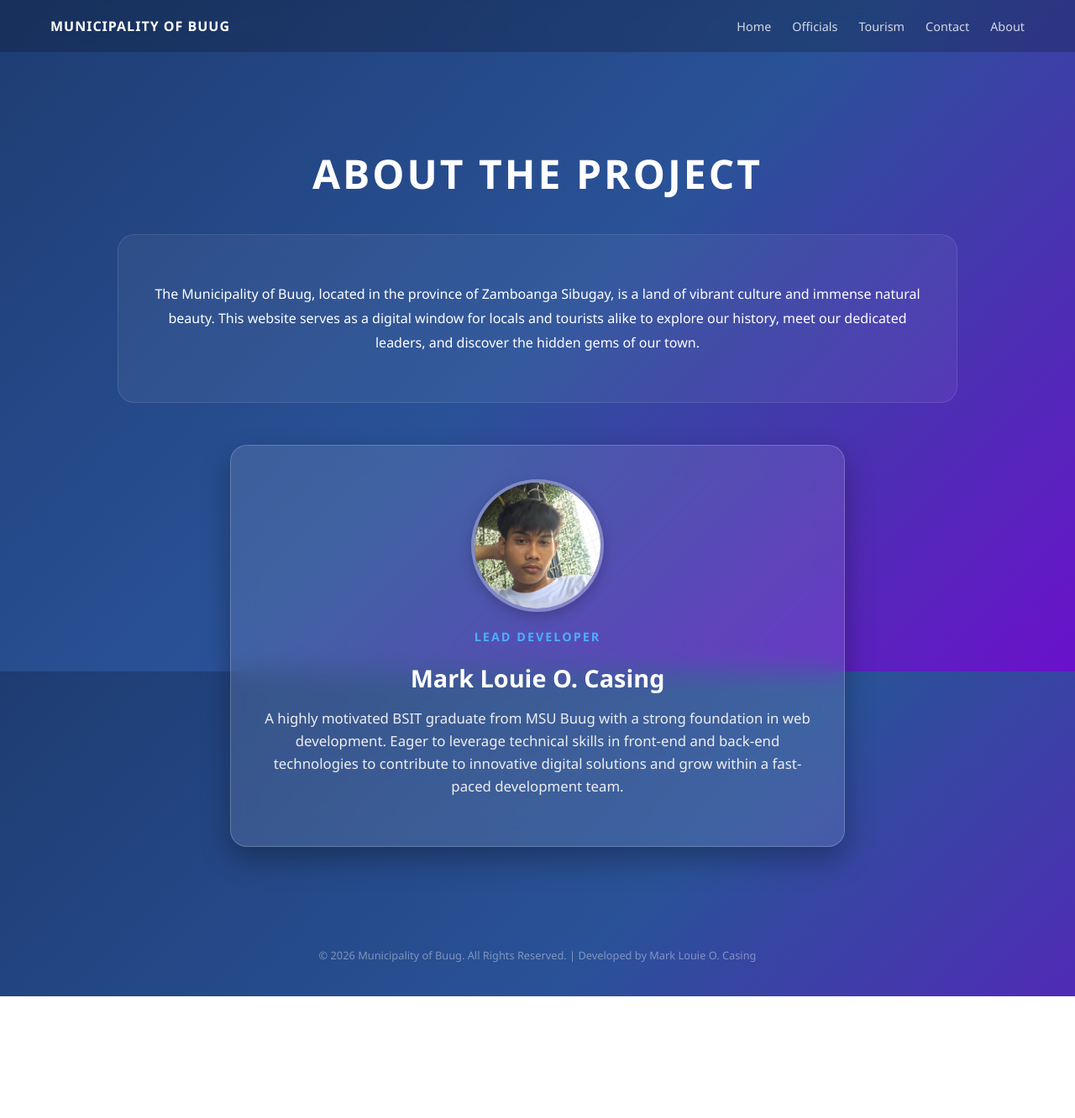
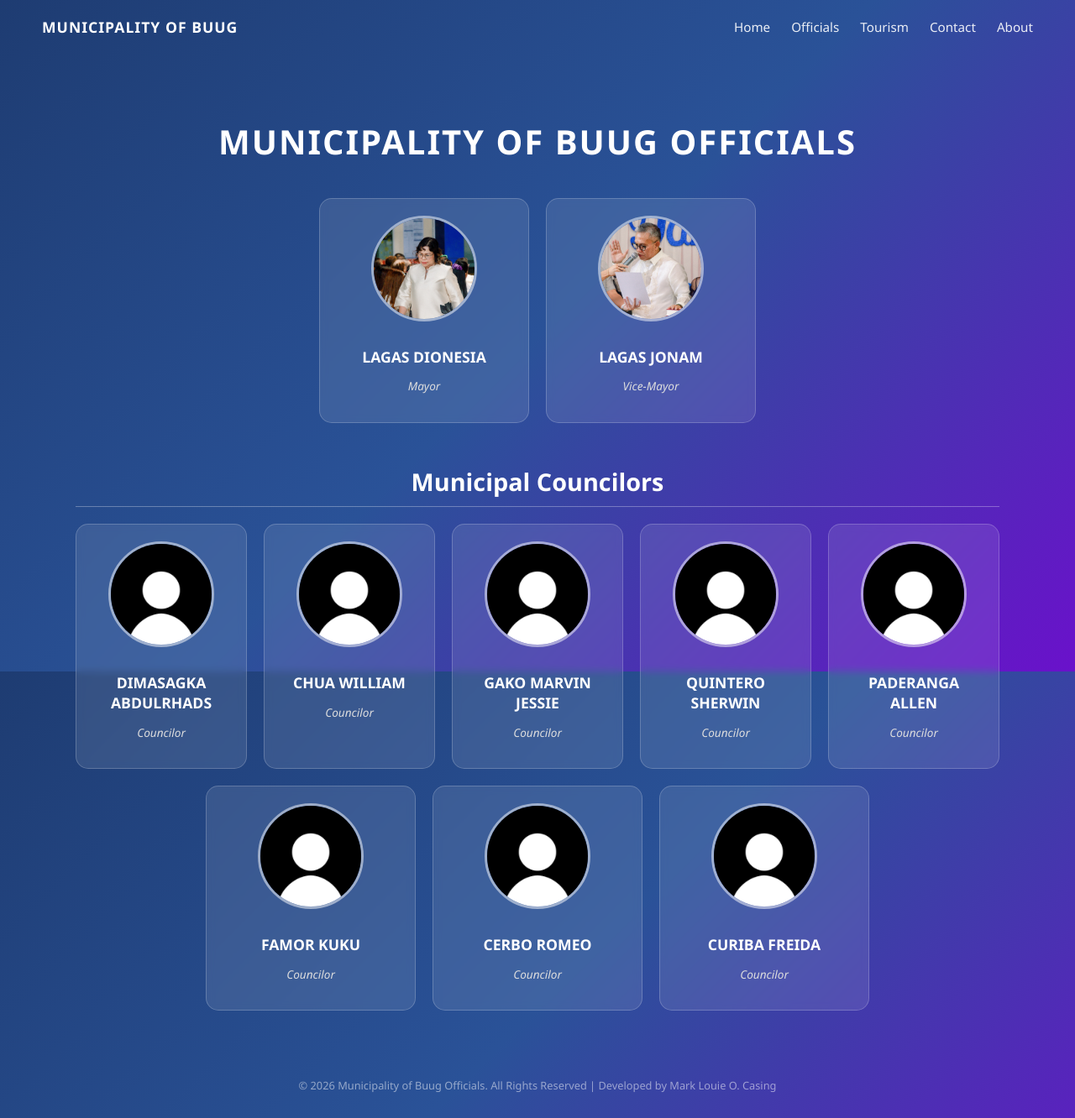
Before and after one commit to Louie7-Cloud/Promotional-Website, a plain HTML site: page about.html in a window 1280 px wide. Shown: the whole page at 84% size. Before the commit the page ends 1187 px from the top, so only its background shows below. Drawn offline with Linux system fonts and the light colour scheme.

Commit message:
Update about.html

```diff
--- a/about.html
+++ b/about.html
@@ -3,129 +3,163 @@
 <head>
     <meta charset="UTF-8">
     <meta name="viewport" content="width=device-width, initial-scale=1.0">
-    <title>About - Municipality of Buug</title>
+    <title>Municipality of Buug - Officials</title>
     <style>
-        /* Consistent Theme from your Screenshots */
+        /* General Styles to match the screenshot */
         body, html {
             margin: 0;
             padding: 0;
-            font-family: 'Segoe UI', Arial, sans-serif;
+            font-family: 'Segoe UI', Tahoma, Geneva, Verdana, sans-serif;
             color: white;
+            min-height: 100vh;
+            /* Gradient background similar to the image */
             background: linear-gradient(135deg, #1e3c72 0%, #2a5298 50%, #6a11cb 100%);
             background-attachment: fixed;
-            min-height: 100vh;
         }
 
-        /* Navigation Bar */
+        /* Navigation Bar - Responsive Update */
         nav {
             display: flex;
             justify-content: space-between;
             align-items: center;
-            padding: 20px 60px;
-            background: rgba(0, 0, 0, 0.2);
-            backdrop-filter: blur(10px);
-            position: sticky;
-            top: 0;
-            z-index: 1000;
+            padding: 20px 50px;
+            flex-wrap: wrap; /* Allows menu to wrap if too long */
+            gap: 15px;
         }
 
-        .logo { font-weight: bold; letter-spacing: 1px; text-transform: uppercase; }
+        .logo {
+            font-weight: bold;
+            letter-spacing: 1px;
+            font-size: 1.1rem;
+        }
 
-        nav ul { display: flex; list-style: none; gap: 25px; margin: 0; }
+        nav ul {
+            display: flex;
+            list-style: none;
+            gap: 25px;
+            padding: 0;
+            margin: 0;
+        }
 
         nav ul li a {
             text-decoration: none;
-            color: rgba(255, 255, 255, 0.8);
-            font-size: 0.9rem;
+            color: rgba(255, 255, 255, 0.9);
+            font-size: 0.95rem;
             transition: 0.3s;
         }
 
-        nav ul li a:hover { color: #fff; text-shadow: 0 0 10px rgba(255,255,255,0.5); }
+        nav ul li a:hover {
+            color: #fff;
+            text-shadow: 0 0 10px rgba(255,255,255,0.5);
+        }
 
-        /* About Section Layout */
-        .about-container {
-            max-width: 1000px;
-            margin: 60px auto;
-            padding: 20px;
+        /* Main Content Container */
+        .container {
             text-align: center;
+            padding: 50px 20px;
+            max-width: 1100px;
+            margin: 0 auto;
         }
 
         h1 {
-            font-size: 3rem;
-            letter-spacing: 3px;
+            font-size: clamp(1.5rem, 5vw, 2.5rem); /* Responsive font size */
             margin-bottom: 40px;
             text-transform: uppercase;
+            letter-spacing: 2px;
         }
 
-        /* Town Info Section */
-        .town-info {
-            background: rgba(255, 255, 255, 0.05);
-            padding: 40px;
-            border-radius: 20px;
-            border: 1px solid rgba(255, 255, 255, 0.1);
-            margin-bottom: 50px;
-            line-height: 1.8;
-            text-align: center;
+        /* Profile Cards Layout - Responsive Update */
+        .officials-grid {
+            display: flex;
+            flex-wrap: wrap;
+            justify-content: center;
+            gap: 20px;
         }
 
-        /* Developer Card */
-        .dev-card {
-            background: rgba(255, 255, 255, 0.1);
-            backdrop-filter: blur(15px);
-            border: 1px solid rgba(255, 255, 255, 0.2);
-            border-radius: 20px;
-            padding: 40px;
-            max-width: 650px;
-            margin: 0 auto;
-            box-shadow: 0 15px 35px rgba(0,0,0,0.3);
+        .priority-row {
+            width: 100%;
+            display: flex;
+            flex-wrap: wrap; /* Allows Mayor and Vice-Mayor to stack on mobile */
+            justify-content: center;
+            gap: 20px;
+            margin-bottom: 50px;
         }
 
-        /* Profile Photo Styling */
-        .dev-photo {
-            width: 150px;
-            height: 150px;
-            border-radius: 50%;
-            margin: 0 auto 20px;
-            display: block;
-            object-fit: cover; /* Ensures image isn't stretched */
-            border: 4px solid rgba(255,255,255,0.3);
-            box-shadow: 0 5px 15px rgba(0,0,0,0.2);
+        .card {
+            background: rgba(255, 255, 255, 0.1);
+            backdrop-filter: blur(5px);
+            border-radius: 15px;
+            padding: 20px;
+            /* Basis of 200px but allows growth so they don't look "crushed" */
+            flex: 1 1 200px;
+            max-width: 250px;
+            transition: transform 0.3s ease;
+            border: 1px solid rgba(255, 255, 255, 0.2);
+            box-sizing: border-box;
         }
 
-        .dev-card h2 {
-            margin: 10px 0;
-            font-size: 1.8rem;
-            color: #fff;
+        .card:hover {
+            transform: translateY(-10px);
+            background: rgba(255, 255, 255, 0.15);
         }
 
-        .dev-card h4 {
-            color: #4facfe;
-            margin-bottom: 20px;
-            text-transform: uppercase;
-            letter-spacing: 2px;
-            font-size: 0.9rem;
+        .card img {
+            width: 120px;
+            height: 120px;
+            border-radius: 50%;
+            object-fit: cover;
+            margin-bottom: 15px;
+            border: 3px solid rgba(255, 255, 255, 0.5);
         }
 
-        .dev-card p {
-            font-size: 1.05rem;
-            color: #eee;
-            line-height: 1.6;
-            text-align: center;
+        .card h3 {
+            font-size: 1.1rem;
+            margin: 10px 0 5px 0;
+        }
+
+        .card p {
+            font-size: 0.85rem;
+            color: #ddd;
+            font-style: italic;
+        }
+
+        .council-title {
+            width: 100%;
+            margin: 40px 0 20px 0;
+            font-size: clamp(1.2rem, 4vw, 1.8rem);
+            border-bottom: 1px solid rgba(255,255,255,0.3);
+            padding-bottom: 10px;
+        }
+
+        /* Mobile specific adjustments */
+        @media (max-width: 600px) {
+            nav {
+                flex-direction: column;
+                padding: 20px;
+            }
+            nav ul {
+                gap: 10px;
+                font-size: 0.8rem;
+                flex-wrap: wrap;
+                justify-content: center;
+            }
+            .card {
+                max-width: 100%; /* Allows cards to take full width on very small screens */
+            }
         }
 
         footer {
             text-align: center;
-            padding: 40px;
+            padding: 30px;
+            color: rgba(255,255,255,0.5);
             font-size: 0.8rem;
-            color: rgba(255,255,255,0.4);
-            margin-top: 50px;
         }
     </style>
 </head>
 <body>
 
     <nav>
-        <div class="logo">Municipality of Buug</div>
+        <div class="logo">MUNICIPALITY OF BUUG</div>
         <ul>
             <li><a href="index.html">Home</a></li>
             <li><a href="officials.html">Officials</a></li>
@@ -135,24 +169,70 @@
         </ul>
     </nav>
 
-    <div class="about-container">
-        <h1>About the Project</h1>
+    <div class="container">
+        <h1>Municipality of Buug Officials</h1>
 
-        <div class="town-info">
-            <p>The Municipality of Buug, located in the province of Zamboanga Sibugay, is a land of vibrant culture and immense natural beauty. This website serves as a digital window for locals and tourists alike to explore our history, meet our dedicated leaders, and discover the hidden gems of our town.</p>
+        <div class="priority-row">
+            <div class="card">
+                <img src="mayor.jpg" alt="Official Photo">
+                <h3>LAGAS DIONESIA</h3>
+                <p>Mayor</p>
+            </div>
+            <div class="card">
+                <img src="jonam.jpg" alt="Official Photo">
+                <h3>LAGAS JONAM</h3>
+                <p>Vice-Mayor</p>
+            </div>
         </div>
 
-        <div class="dev-card">
-            <img src="dev.jpg" alt="Mark Louie O. Casing" class="dev-photo">
+        <h2 class="council-title">Municipal Councilors</h2>
 
-            <h4>Lead Developer</h4>
-            <h2>Mark Louie O. Casing</h2>
-            <p>A highly motivated BSIT graduate from MSU Buug with a strong foundation in web development. Eager to leverage technical skills in front-end and back-end technologies to contribute to innovative digital solutions and grow within a fast-paced development team.</p>
+        <div class="officials-grid">
+            <div class="card">
+                <img src="unknown.jpeg" alt="Official Photo">
+                <h3>DIMASAGKA ABDULRHADS</h3>
+                <p>Councilor</p>
+            </div>
+            <div class="card">
+                <img src="unknown.jpeg" alt="Official Photo">
+                <h3>CHUA WILLIAM</h3>
+                <p>Councilor</p>
+            </div>
+            <div class="card">
+                <img src="unknown.jpeg" alt="Official Photo">
+                <h3>GAKO MARVIN JESSIE</h3>
+                <p>Councilor</p>
+            </div>
+            <div class="card">
+                <img src="unknown.jpeg" alt="Official Photo">
+                <h3>QUINTERO SHERWIN</h3>
+                <p>Councilor</p>
+            </div>
+            <div class="card">
+                <img src="unknown.jpeg" alt="Official Photo">
+                <h3>PADERANGA ALLEN</h3>
+                <p>Councilor</p>
+            </div>
+            <div class="card">
+                <img src="unknown.jpeg" alt="Official Photo">
+                <h3>FAMOR KUKU</h3>
+                <p>Councilor</p>
+            </div>
+            <div class="card">
+                <img src="unknown.jpeg" alt="Official Photo">
+                <h3>CERBO ROMEO</h3>
+                <p>Councilor</p>
+            </div>
+            <div class="card">
+                <img src="unknown.jpeg" alt="Official Photo">
+                <h3>CURIBA FREIDA</h3>
+                <p>Councilor</p>
+            </div>
         </div>
     </div>
 
     <footer>
-        &copy; 2026 Municipality of Buug. All Rights Reserved. | Developed by Mark Louie O. Casing
+        &copy; 2026 Municipality of Buug Officials. All Rights Reserved | Developed by Mark Louie O. Casing
     </footer>
 
 </body>
```
